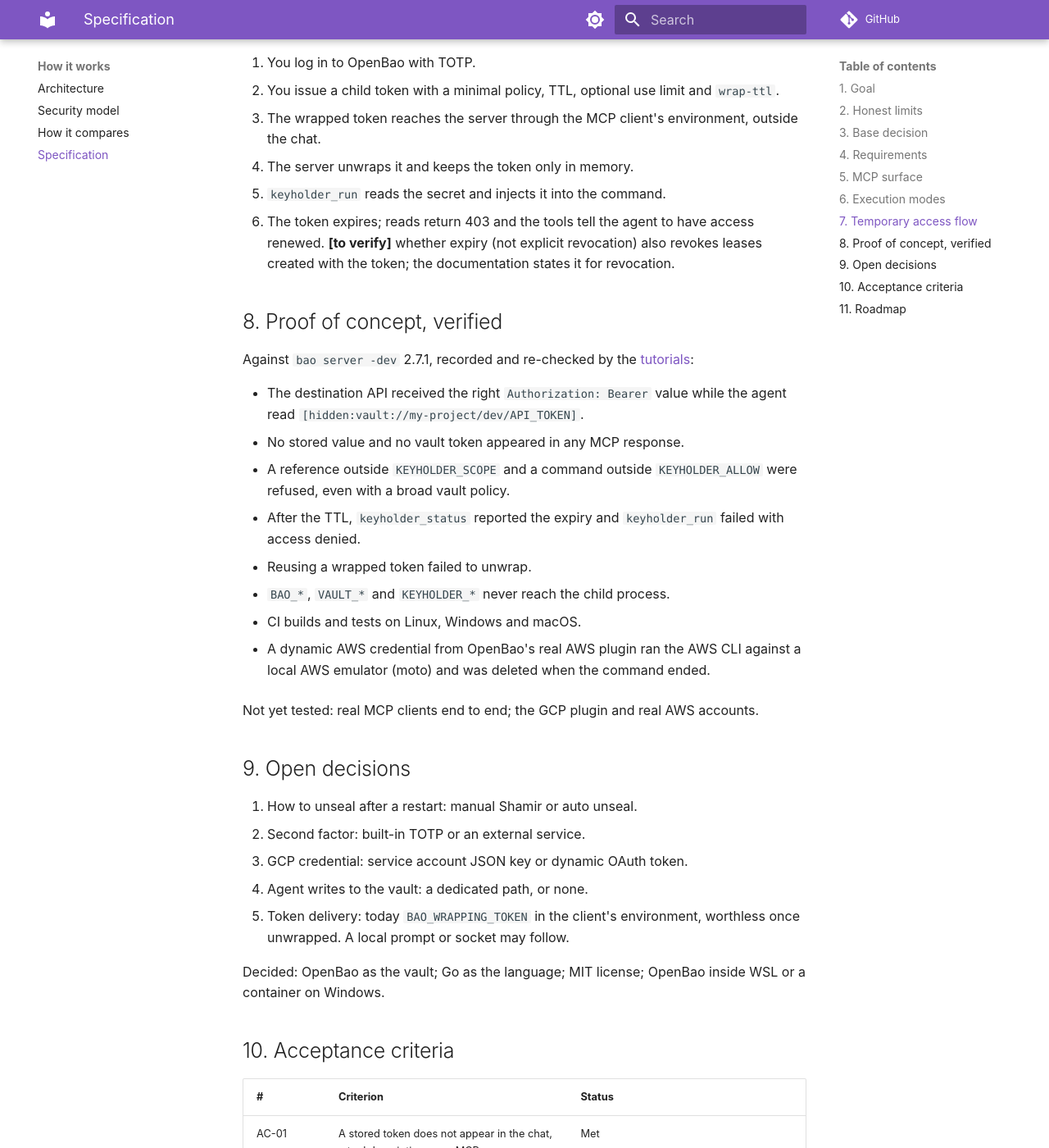
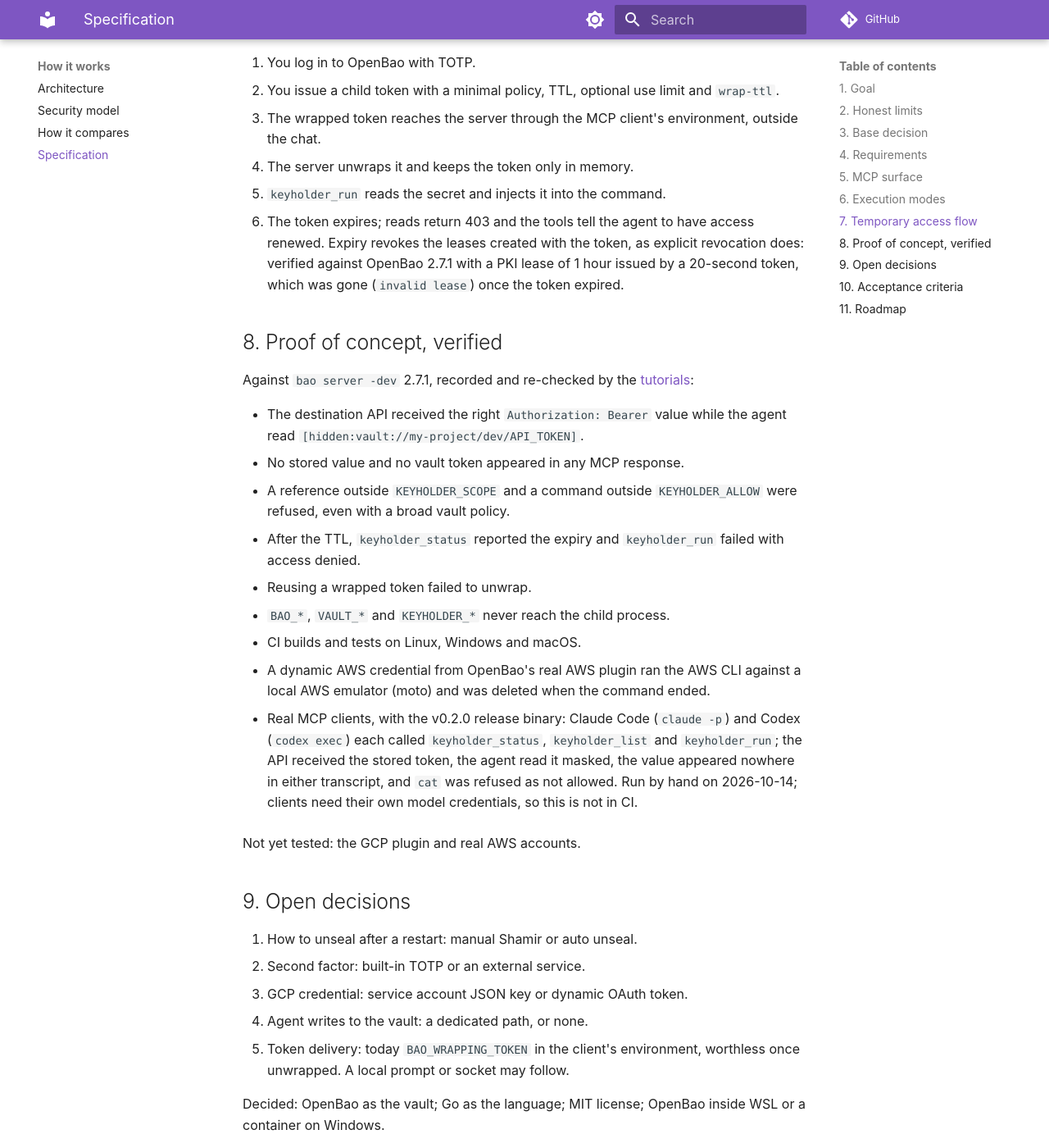
Before and after one commit to Mpaape/keyholder-mcp, an MkDocs documentation site: the page built from docs/spec.md, in a window 1280 px wide and 1400 px high, scrolled down 3183 px. Shown: the whole window at 82% size. Built offline with MkDocs 1.6.1 and Material for MkDocs 9.7.7, drawn with Linux system fonts in a browser that asks for light colours; comment, search, counter and statistics services are not loaded; some of the changed text lies outside the part shown.

Commit message:
Real MCP clients and lease expiry verified
Claude Code and Codex ran keyholder_status, keyholder_list and
keyholder_run against the v0.2.0 release binary: the API got the
stored token, neither transcript held it, cat was refused. Spec AC-08
is met by hand. A 20-second token's PKI lease was revoked when the
token expired, closing the spec's last to-verify item. The clients
page now says codex exec needs the server's tools approved.

```diff
--- a/docs/spec.md
+++ b/docs/spec.md
@@ -1,6 +1,6 @@
 # Specification
 
-Version 0.3, 2026-10-13. Items not yet verified are marked **[to verify]**.
+Version 0.4, 2026-10-14. Items not yet verified are marked **[to verify]**.
 
 ## 1. Goal
 
@@ -75,7 +75,7 @@ An integration without safe late binding must state the limit instead of pretend
 3. The wrapped token reaches the server through the MCP client's environment, outside the chat.
 4. The server unwraps it and keeps the token only in memory.
 5. `keyholder_run` reads the secret and injects it into the command.
-6. The token expires; reads return 403 and the tools tell the agent to have access renewed. **[to verify]** whether expiry (not explicit revocation) also revokes leases created with the token; the documentation states it for revocation.
+6. The token expires; reads return 403 and the tools tell the agent to have access renewed. Expiry revokes the leases created with the token, as explicit revocation does: verified against OpenBao 2.7.1 with a PKI lease of 1 hour issued by a 20-second token, which was gone (`invalid lease`) once the token expired.
 
 ## 8. Proof of concept, verified
 
@@ -91,7 +91,9 @@ Against `bao server -dev` 2.7.1, recorded and re-checked by the [tutorials](tuto
 
 - A dynamic AWS credential from OpenBao's real AWS plugin ran the AWS CLI against a local AWS emulator (moto) and was deleted when the command ended.
 
-Not yet tested: real MCP clients end to end; the GCP plugin and real AWS accounts.
+- Real MCP clients, with the v0.2.0 release binary: Claude Code (`claude -p`) and Codex (`codex exec`) each called `keyholder_status`, `keyholder_list` and `keyholder_run`; the API received the stored token, the agent read it masked, the value appeared nowhere in either transcript, and `cat` was refused as not allowed. Run by hand on 2026-10-14; clients need their own model credentials, so this is not in CI.
+
+Not yet tested: the GCP plugin and real AWS accounts.
 
 ## 9. Open decisions
 
@@ -114,7 +116,7 @@ Decided: OpenBao as the vault; Go as the language; MIT license; OpenBao inside W
 | AC-05 | Within a session, repeated operations need no re-approval; after expiry, renewal outside the chat | Met |
 | AC-06 | Logs, MCP messages and product artifacts contain no values | Met |
 | AC-07 | An integration without safe late binding states its limit | Met (documented) |
-| AC-08 | Works with at least two MCP clients without changing storage | Open (documented, not run in CI) |
+| AC-08 | Works with at least two MCP clients without changing storage | Met with Claude Code and Codex, by hand (not in CI) |
 
 ## 11. Roadmap
 
```
Also changed, not shown: CHANGELOG.md (+7 -0 lines), docs/clients.md (+9 -0 lines), docs/pt-BR/clients.md (+9 -0 lines), docs/pt-BR/spec.md (+6 -4 lines).
